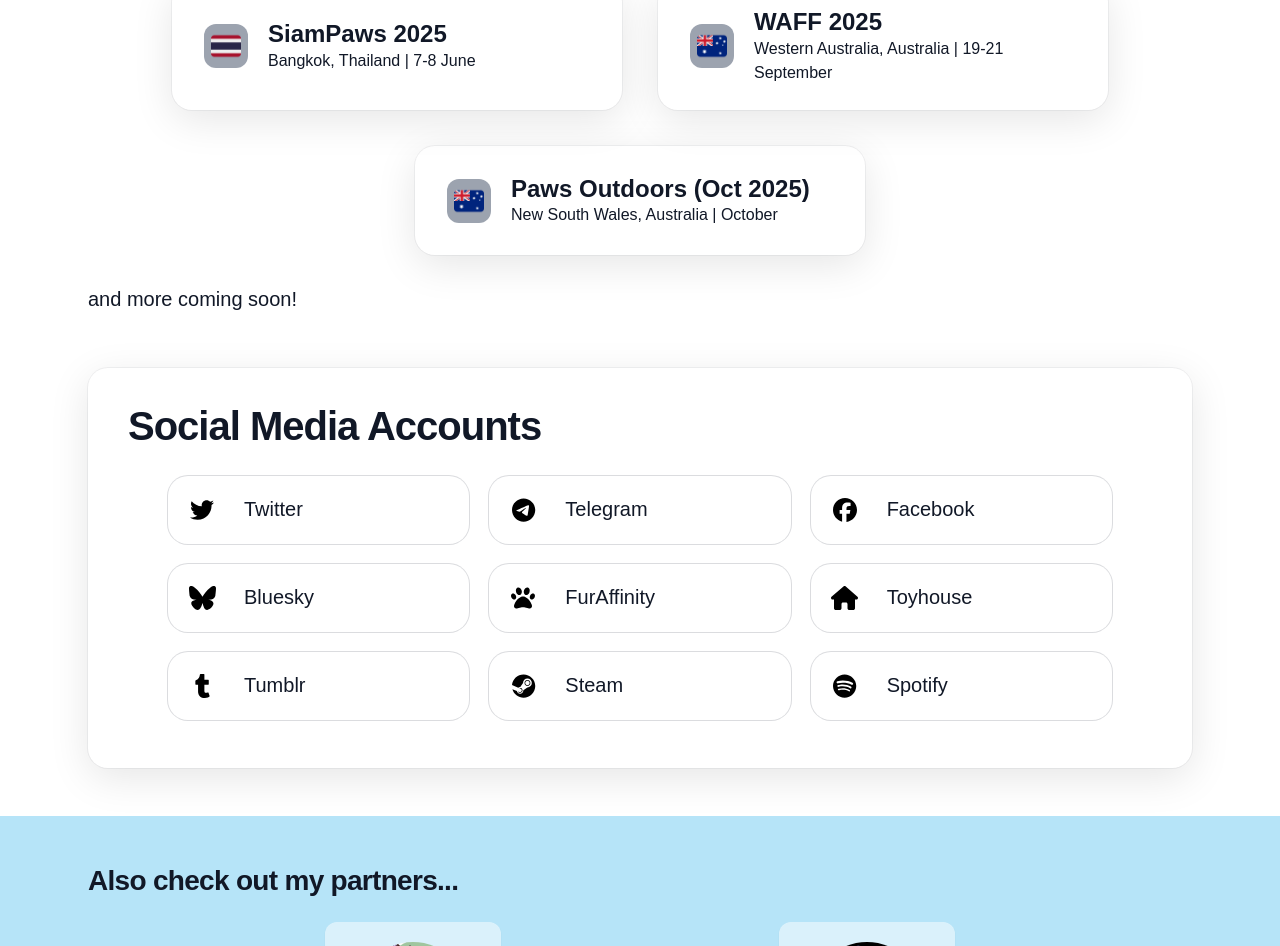
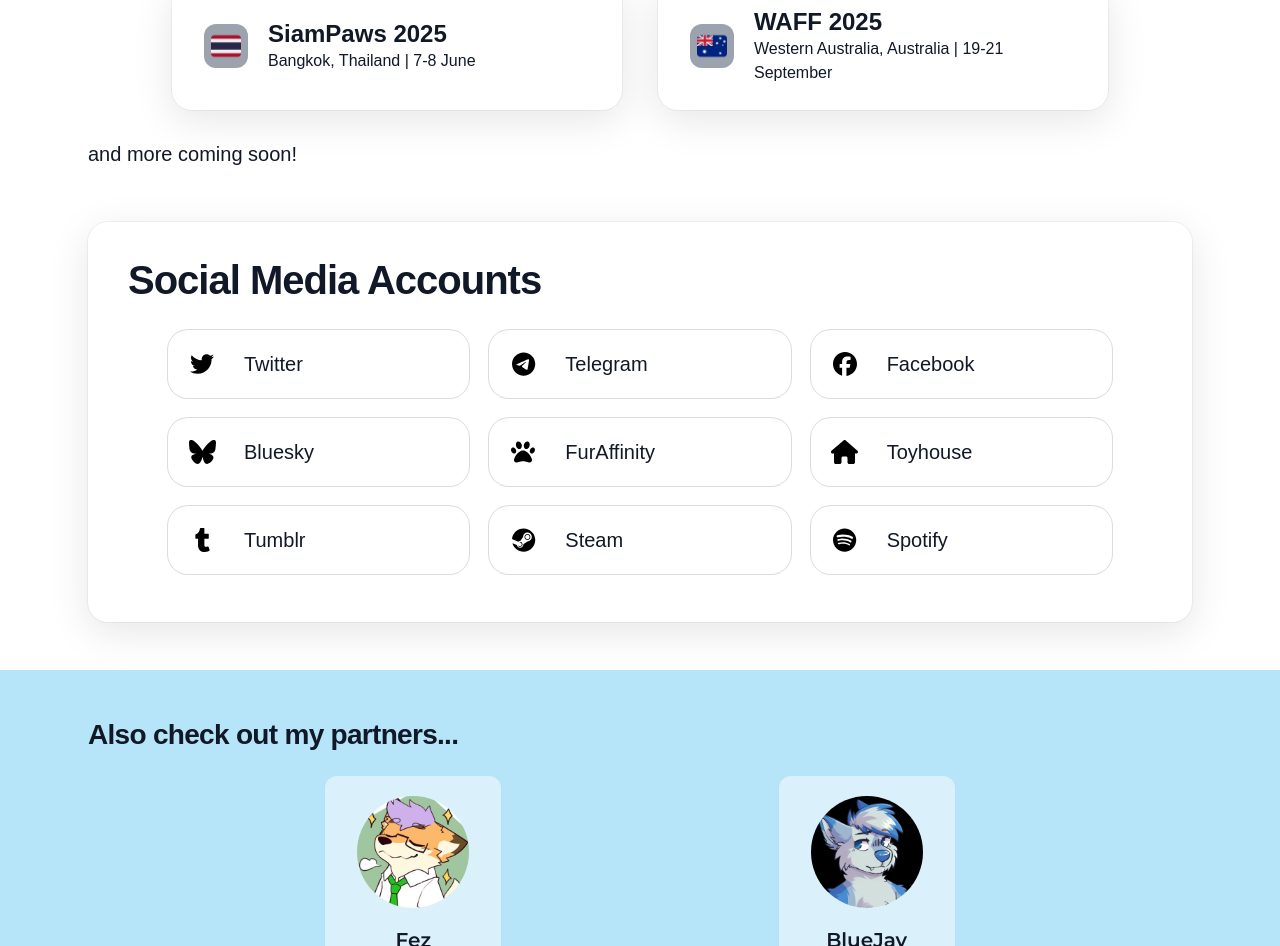
Before and after one commit to PemapolS/flowdy-site, a React (Vite) app: page / in a window 1280 px wide. Shown: the part 1381-2327 px from the top of the page. Built offline with nearby package versions, Linux system fonts and the light colour scheme; a web font is replaced by a local one.

Commit message:
event edit

```diff
--- a/src/constants/index.js
+++ b/src/constants/index.js
@@ -57,13 +57,13 @@
         label: "WAFF 2025",
         location: "Western Australia, Australia",
         date: "19-21 September"
-    },
-    {
-        imgURL: flagAU,
-        label: "Paws Outdoors (Oct 2025)",
-        location: "New South Wales, Australia",
-        date: "October"
     }
+    // {
+    //     imgURL: flagAU,
+    //     label: "Paws Outdoors (Oct 2025)",
+    //     location: "New South Wales, Australia",
+    //     date: "October"
+    // }
     // {
     //     imgURL: flagMY,
     //     label: "FURUM 2025",
```
